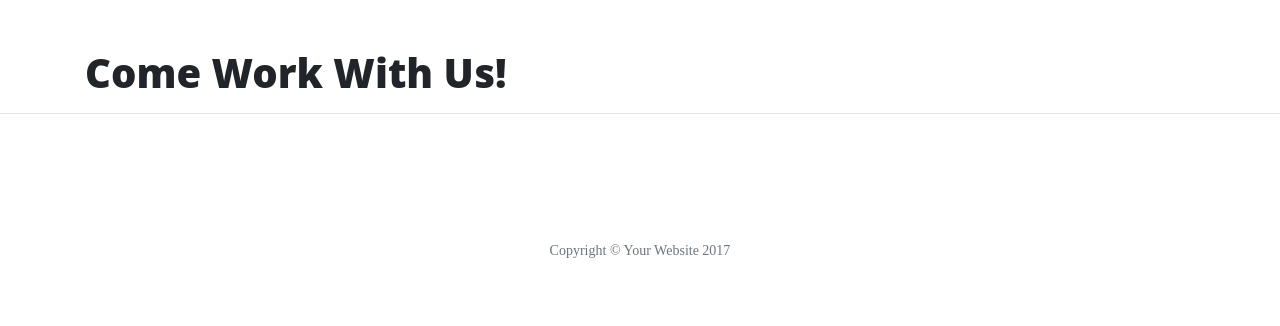
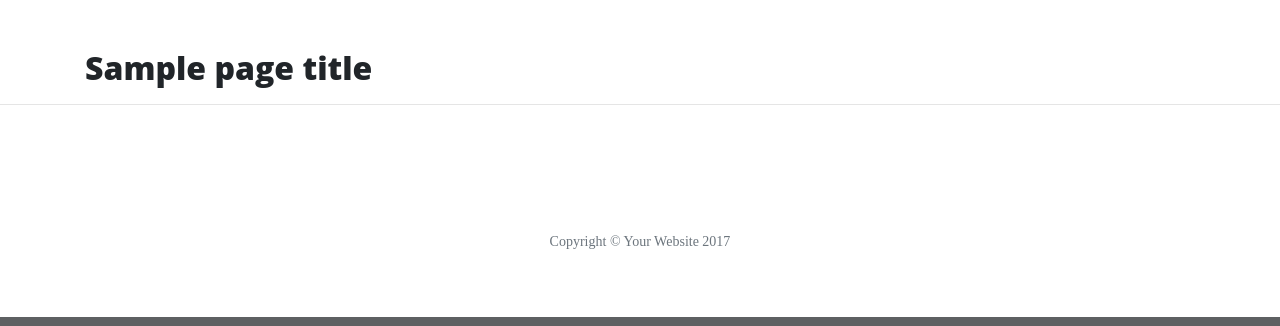
Before and after one commit to alissatroiano/practical-python, a Python web app: template flask/templates/careers.html in a window 1280 px wide. Shown: the part 533-859 px from the top of the page. Run offline with Jinja, Linux system fonts and the light colour scheme; the template is opened without the code that fills it: most values are stand-ins (such as "Sample title", 1, 10 or a date in 2020); some libraries are stand-ins or nearby versions.

Commit message:
Update all page titles by passing data from view to template

```diff
--- a/flask/run.py
+++ b/flask/run.py
@@ -10,16 +10,16 @@
 
 @app.route('/about')
 def about():
-    return render_template("about.html")
+    return render_template("about.html", page_title="About")
 
 @app.route('/contact')
 def contact():
-    return render_template("contact.html")
+    return render_template("contact.html", page_title="Contact")
 
 
 @app.route('/careers')
 def careers():
-    return render_template("careers.html")
+    return render_template("careers.html", page_title="Careers")
 
 if __name__ == '__main__':
     app.run(host=os.environ.get('IP'),
--- a/flask/templates/about.html
+++ b/flask/templates/about.html
@@ -1,6 +1,6 @@
 {% extends 'base.html' %}
 {% block content %}
-<h2>About Us</h2>
+<h2>{{ page_title }}</h2>
 <p>
 	Street art is a form of artwork that is displayed in public on surrounding buildings, on streets, trains, and on
 	other publicly viewed surfaces. Many instances come in the form of guerrilla art, which is intended to make a
--- a/flask/templates/careers.html
+++ b/flask/templates/careers.html
@@ -1,3 +1,3 @@
 {% extends 'base.html' %} {% block content %}
-    <h1>Come Work With Us!</h1>
+   <h2>{{ page_title }}</h2>
 {% endblock %}
--- a/flask/templates/contact.html
+++ b/flask/templates/contact.html
@@ -1,3 +1,3 @@
 {% extends 'base.html' %} {% block content %}
-    <h1>Contact Us!</h1>
+    <h2>{{ page_title }}</h2>
 {% endblock %}
```
